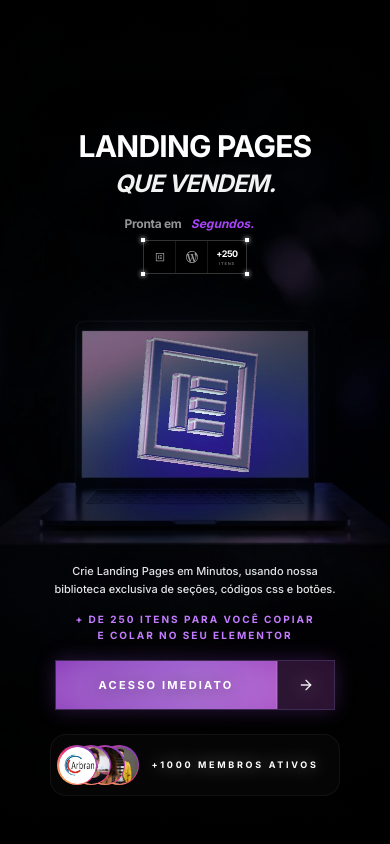
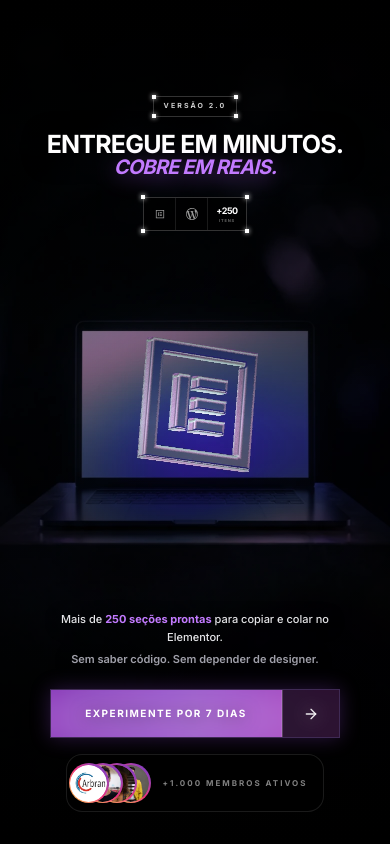
Before and after one commit to oliveirantcbr-stack/landing-plp, a Next.js app: page / in a window 390 px wide. Shown: the top 844 px of the page. Built offline with nearby package versions, Linux system fonts and the light colour scheme.

Commit message:
att hero

```diff
--- a/app/components/HeroSectionDemo.tsx
+++ b/app/components/HeroSectionDemo.tsx
@@ -23,7 +23,7 @@ function HeroCtaButton({ onClick, isMobile = false }: { onClick: () => void; isM
         shadow-[0_0_20px_rgba(168,85,247,0.25)]
         hover:shadow-[0_0_40px_rgba(192,132,252,0.6)]
         hover:border-purple-350/50
-        ${isMobile ? "w-full max-w-[280px]" : "w-auto"}
+        ${isMobile ? "w-full max-w-[290px]" : "w-auto"}
       `}
     >
       {/* 🔮 Dynamic Light Purple Liquid/Mesh Layer */}
@@ -40,12 +40,12 @@ function HeroCtaButton({ onClick, isMobile = false }: { onClick: () => void; isM
       <div className="absolute inset-0 z-10 bg-white/[0.04] backdrop-blur-[2px] opacity-100 group-hover:bg-white/[0.08] transition-colors duration-500" />
 
       {/* 🌟 Shimmer Sweep Effect */}
-      <div className="absolute inset-0 z-20 bg-gradient-to-r from-transparent via-white/30 to-transparent -translate-x-full group-hover:animate-hero-shine pointer-events-none" />
+      <div className="absolute inset-0 z-20 bg-gradient-to-r from-transparent via-white/40 to-transparent -translate-x-full animate-hero-shine-periodic pointer-events-none" />
 
       {/* Main Content Area */}
-      <div className="relative z-30 flex-1 px-8 py-4 flex items-center justify-center border-r border-white/10 overflow-hidden bg-white/[0.02]">
-        <span className="text-[11px] md:text-[13px] font-black tracking-[0.2em] text-white uppercase whitespace-nowrap drop-shadow-[0_2px_8px_rgba(0,0,0,0.5)]">
-          ACESSO IMEDIATO
+      <div className="relative z-30 flex-1 px-6 md:px-8 py-4 flex items-center justify-center border-r border-white/10 overflow-hidden bg-white/[0.02]">
+        <span className="text-[10px] md:text-[12px] font-black tracking-[0.15em] text-white uppercase whitespace-nowrap drop-shadow-[0_2px_8px_rgba(0,0,0,0.5)]">
+          EXPERIMENTE POR 7 DIAS
         </span>
       </div>
 
@@ -61,12 +61,19 @@ function HeroCtaButton({ onClick, isMobile = false }: { onClick: () => void; isM
           33% { transform: translate(8%, 12%) scale(1.15); }
           66% { transform: translate(-8%, 8%) scale(0.9); }
         }
-        @keyframes hero-shine {
-          0% { transform: translateX(-100%) skewX(-15deg); }
-          100% { transform: translateX(200%) skewX(-15deg); }
+        @keyframes hero-shine-periodic {
+          0% { transform: translateX(-150%) skewX(-15deg); }
+          20%, 100% { transform: translateX(250%) skewX(-15deg); }
         }
-        .group:hover .group-hover\\:animate-hero-shine {
-          animation: hero-shine 1.8s ease-in-out infinite;
+        @keyframes hero-shine-hover {
+          0% { transform: translateX(-150%) skewX(-15deg); }
+          100% { transform: translateX(250%) skewX(-15deg); }
+        }
+        .animate-hero-shine-periodic {
+          animation: hero-shine-periodic 4s ease-in-out infinite;
+        }
+        .group:hover .animate-hero-shine-periodic {
+          animation: hero-shine-hover 1.2s linear infinite;
         }
       `}</style>
     </button>
@@ -74,10 +81,6 @@ function HeroCtaButton({ onClick, isMobile = false }: { onClick: () => void; isM
 }
 
 export function HeroSectionDemo() {
-  const [currentText, setCurrentText] = useState("");
-  const [wordIndex, setWordIndex] = useState(0);
-  const [isDeleting, setIsDeleting] = useState(false);
-  const [speed, setSpeed] = useState(150);
   const [isMobile, setIsMobile] = useState(true); // Assume mobile initially for performance
 
   useEffect(() => {
@@ -89,35 +92,6 @@ export function HeroSectionDemo() {
       window.removeEventListener('resize', handleResize);
     };
   }, []);
-
-  useEffect(() => {
-    const words = ["Minutos.", "Segundos.", "Horas."];
-    const handleTyping = () => {
-      const fullText = words[wordIndex];
-
-      if (!isDeleting) {
-        setCurrentText(fullText.substring(0, currentText.length + 1));
-        setSpeed(150);
-
-        if (currentText === fullText) {
-          setIsDeleting(true);
-          setSpeed(2000); // Pause at end
-        }
-      } else {
-        setCurrentText(fullText.substring(0, currentText.length - 1));
-        setSpeed(100);
-
-        if (currentText === "") {
-          setIsDeleting(false);
-          setWordIndex((prev) => (prev + 1) % words.length);
-          setSpeed(500); // Pause before next word
-        }
-      }
-    };
-
-    const timer = setTimeout(handleTyping, speed);
-    return () => clearTimeout(timer);
-  }, [currentText, isDeleting, wordIndex, speed]);
 
   return (
     <section
@@ -170,19 +144,21 @@ export function HeroSectionDemo() {
         />
       </div>
 
-      {/* Main Layout Container - pt-32 on mobile to lower the headline */}
+      {/* Main Layout Container */}
       <motion.div
         initial={{ opacity: 0, y: 15 }}
         animate={{ opacity: 1, y: 0 }}
         transition={{ duration: 0.8, ease: "easeOut" }}
-        className="relative z-30 w-full min-h-screen flex flex-col items-center justify-between md:justify-end lg:justify-center lg:items-start lg:px-24 pt-32 pb-12 lg:pt-0 lg:pb-0"
+        className="relative z-30 w-full min-h-screen flex flex-col items-center justify-between px-6 pt-24 pb-8 md:justify-end lg:justify-center lg:items-start lg:px-24 lg:py-0"
       >
 
-        {/* TOP GROUP: Headline & Typing Effect */}
-        <div className="flex flex-col items-center lg:items-start w-full md:max-w-2xl lg:max-w-lg md:bg-black/30 md:backdrop-blur-2xl md:border md:border-white/10 md:p-10 md:rounded-[40px] md:shadow-2xl">
+        {/* ======================================================== */}
+        {/* DESKTOP LAYOUT (Unified Card)                            */}
+        {/* ======================================================== */}
+        <div className="hidden md:flex flex-col items-center lg:items-start w-full md:max-w-2xl lg:max-w-lg bg-black/30 backdrop-blur-2xl border border-white/10 p-10 rounded-[40px] shadow-2xl animate-in fade-in duration-1000">
 
           {/* Version Badge - Technical Square */}
-          <div className="relative mb-6 hidden md:inline-flex group">
+          <div className="relative mb-6 inline-flex group">
             <div className="relative px-3 py-1 bg-black/75 backdrop-blur-xl border border-white/20 flex items-center justify-center">
               {/* CORNER SQUARES */}
               <div className="absolute -top-[2px] -left-[2px] size-1 bg-white shadow-[0_0_5px_#fff]" />
@@ -195,35 +171,73 @@ export function HeroSectionDemo() {
           </div>
 
           {/* Headline */}
-          <div className="flex flex-col items-center lg:items-start w-full animate-in fade-in slide-in-from-bottom-5 duration-1000 fill-mode-both">
-            <h1 className="flex flex-col text-center lg:text-left font-black tracking-tighter leading-[0.85] mb-2 w-full">
-              <span className="text-3xl sm:text-5xl md:text-[42px] lg:text-[48px] text-white uppercase drop-shadow-[0_10px_30px_rgba(0,0,0,0.5)]">
-                Landing Pages
+          <h1 className="flex flex-col text-center lg:text-left font-black tracking-tighter leading-[0.85] mb-4 w-full">
+            <span className="text-[42px] lg:text-[48px] text-white uppercase drop-shadow-[0_10px_30px_rgba(0,0,0,0.5)]">
+              Entregue em Minutos.
             </span>
-              <span className="text-2xl sm:text-4xl md:text-[34px] lg:text-[40px] italic text-white/95 mt-1 uppercase drop-shadow-[0_10px_20px_rgba(0,0,0,0.3)]">
-                Que Vendem.
+            <span className="text-[34px] lg:text-[40px] italic text-purple-400 mt-1 uppercase drop-shadow-[0_10px_20px_rgba(168,85,247,0.3)]">
+              Cobre em Reais.
             </span>
           </h1>
 
-            {/* Cycling Effect - Purple Color */}
-            <div className="flex items-center justify-center lg:justify-start gap-1 mt-1 h-6">
-              <p className="text-xs sm:text-sm md:text-base text-white/60 font-bold tracking-tight">
-                Pronta em
+          {/* Description */}
+          <p className="text-base text-zinc-200 leading-relaxed max-w-sm md:max-w-md font-medium text-center lg:text-left text-balance">
+            Mais de <span className="text-purple-400 font-bold">250 seções prontas</span> para copiar e colar no Elementor.
+            <span className="block mt-2 text-zinc-400 text-sm font-semibold">
+              Sem saber código. Sem depender de designer.
+            </span>
           </p>
-              <div className="min-w-[80px]">
-                <span className="text-xs sm:text-sm md:text-base text-purple-500 italic font-black block text-center lg:text-left min-h-[1.5em] flex items-center justify-center lg:justify-start">
-                  {currentText}
-                  <motion.span
-                    animate={{ opacity: [1, 0, 1] }}
-                    transition={{ duration: 0.8, repeat: Infinity }}
-                    className="inline-block w-[2px] h-[1em] bg-purple-500 ml-1"
-                  />
+
+          {/* CTA & Social proof */}
+          <div className="flex flex-col items-center lg:items-start w-full mt-8 gap-8">
+            <HeroCtaButton onClick={scrollToOferta} isMobile={false} />
+
+            <div className="flex items-center gap-4 px-6 py-3 bg-white/[0.02] border border-white/5 rounded-2xl backdrop-blur-md">
+              <AvatarGroup avatars={[
+                { src: "/thumbs/ab.webp" },
+                { src: "/thumbs/cliente1.webp" },
+                { src: "/thumbs/cliente2.webp" },
+                { src: "/thumbs/cliente3.webp" }
+              ]} />
+              <span className="text-[10px] font-black text-white/40 tracking-widest uppercase">
+                +1.000 MEMBROS ATIVOS
               </span>
             </div>
           </div>
 
+        </div>
+
+        {/* ======================================================== */}
+        {/* MOBILE LAYOUT (Split to leave center clear for mockup)   */}
+        {/* ======================================================== */}
+
+        {/* MOBILE TOP GROUP: Headline, Badge, Tech Stack */}
+        <div className="md:hidden flex flex-col items-center w-full gap-4 z-40">
+          {/* Version Badge - Technical Square */}
+          <div className="relative inline-flex group">
+            <div className="relative px-2.5 py-1 bg-black/75 backdrop-blur-xl border border-white/20 flex items-center justify-center">
+              {/* CORNER SQUARES */}
+              <div className="absolute -top-[2px] -left-[2px] size-1 bg-white shadow-[0_0_5px_#fff]" />
+              <div className="absolute -top-[2px] -right-[2px] size-1 bg-white shadow-[0_0_5px_#fff]" />
+              <div className="absolute -bottom-[2px] -left-[2px] size-1 bg-white shadow-[0_0_5px_#fff]" />
+              <div className="absolute -bottom-[2px] -right-[2px] size-1 bg-white shadow-[0_0_5px_#fff]" />
+
+              <span className="text-[7px] font-black tracking-[0.3em] text-white/80 uppercase">Versão 2.0</span>
+            </div>
+          </div>
+
+          {/* Headline */}
+          <h1 className="flex flex-col text-center font-black tracking-tighter leading-[0.95] w-full">
+            <span className="text-[25px] xs:text-[30px] sm:text-4xl text-white uppercase drop-shadow-[0_4px_12px_rgba(0,0,0,0.8)]">
+              Entregue em Minutos.
+            </span>
+            <span className="text-[20px] xs:text-[24px] sm:text-3xl italic text-purple-400 mt-0.5 uppercase drop-shadow-[0_4px_10px_rgba(168,85,247,0.45)]">
+              Cobre em Reais.
+            </span>
+          </h1>
+
           {/* 🛠️ TECH STACK HORIZONTAL (Mobile Only) */}
-            <div className="flex md:hidden mt-1 mb-2 justify-center w-full animate-in fade-in slide-in-from-bottom-2 duration-1000 delay-500 fill-mode-both">
+          <div className="flex justify-center w-full mt-1 animate-in fade-in slide-in-from-bottom-2 duration-1000 delay-500 fill-mode-both">
             <div className="relative bg-black/75 backdrop-blur-xl border border-white/20 flex items-center">
               {/* CORNER SQUARES */}
               <div className="absolute -top-[3px] -left-[3px] size-1 bg-white shadow-[0_0_5px_#fff]" />
@@ -250,51 +264,30 @@ export function HeroSectionDemo() {
           </div>
         </div>
 
-          {/* Desktop Content Only (Social Proof) */}
-          <div className="hidden md:flex flex-col items-center lg:items-start mt-10 gap-8">
-            <p className="text-base text-zinc-200 leading-relaxed max-w-sm font-medium text-balance">
-              Crie Landing Pages em Minutos, usando nossa biblioteca exclusiva de seções, códigos css e botões.
-              <span className="block mt-3 text-purple-400 font-black uppercase tracking-widest text-xs">
-                + de 250 itens para você copiar e colar no seu Elementor
+        {/* MOBILE BOTTOM GROUP: Description, CTA, Members */}
+        <div className="md:hidden flex flex-col items-center w-full gap-5 z-40 mt-auto">
+          {/* Description */}
+          <p className="text-[11px] xs:text-xs sm:text-sm text-zinc-200 leading-relaxed text-center max-w-[290px] xs:max-w-xs font-medium drop-shadow-[0_2px_8px_rgba(0,0,0,0.9)]">
+            Mais de <span className="text-purple-400 font-bold">250 seções prontas</span> para copiar e colar no Elementor.
+            <span className="block mt-1 text-zinc-400 font-semibold">
+              Sem saber código. Sem depender de designer.
             </span>
           </p>
 
-            <div className="flex flex-col items-start gap-8">
-              <HeroCtaButton onClick={scrollToOferta} />
+          {/* CTA & Social proof */}
+          <div className="flex flex-col items-center w-full gap-4">
+            <HeroCtaButton onClick={scrollToOferta} isMobile={true} />
 
-              <div className="flex items-center gap-4 px-6 py-3 bg-white/[0.02] border border-white/5 rounded-2xl">
+            <div className="flex items-center gap-3 px-4 py-2 bg-black/40 border border-white/10 rounded-2xl backdrop-blur-md">
               <AvatarGroup avatars={[
                 { src: "/thumbs/ab.webp" },
                 { src: "/thumbs/cliente1.webp" },
                 { src: "/thumbs/cliente2.webp" },
                 { src: "/thumbs/cliente3.webp" }
               ]} />
-                <span className="text-[10px] font-black text-white/40 tracking-widest uppercase">+1.000 MEMBROS</span>
-              </div>
-            </div>
-          </div>
-        </div>
-
-        {/* BOTTOM GROUP (Mobile Only) */}
-        <div className="md:hidden flex flex-col items-center w-full px-8 gap-4 mt-32">
-          <p className="text-[11px] text-zinc-200 leading-relaxed text-center font-medium text-balance">
-            Crie Landing Pages em Minutos, usando nossa biblioteca exclusiva de seções, códigos css e botões.
-            <span className="block mt-3 text-purple-400 font-black uppercase tracking-[0.2em] text-[10px]">
-              + de 250 itens para você copiar e colar no seu Elementor
+              <span className="text-[8px] font-black text-white/50 tracking-[0.25em] uppercase">
+                +1.000 MEMBROS ATIVOS
               </span>
-          </p>
-
-          <div className="flex flex-col items-center gap-6 w-full">
-            <HeroCtaButton onClick={scrollToOferta} isMobile={true} />
-
-            <div className="flex items-center gap-3 px-5 py-2.5 bg-white/[0.02] border border-white/5 rounded-2xl backdrop-blur-md">
-              <AvatarGroup avatars={[
-                { src: "/thumbs/ab.webp" },
-                { src: "/thumbs/cliente1.webp" },
-                { src: "/thumbs/cliente2.webp" },
-                { src: "/thumbs/cliente3.webp" }
-              ]} />
-              <span className="text-[9px] font-black text-white tracking-[0.3em] uppercase drop-shadow-[0_0_8px_rgba(255,255,255,0.5)]">+1000 MEMBROS ATIVOS</span>
             </div>
           </div>
         </div>
```
Lines whose indentation alone changed are shown as unchanged.
